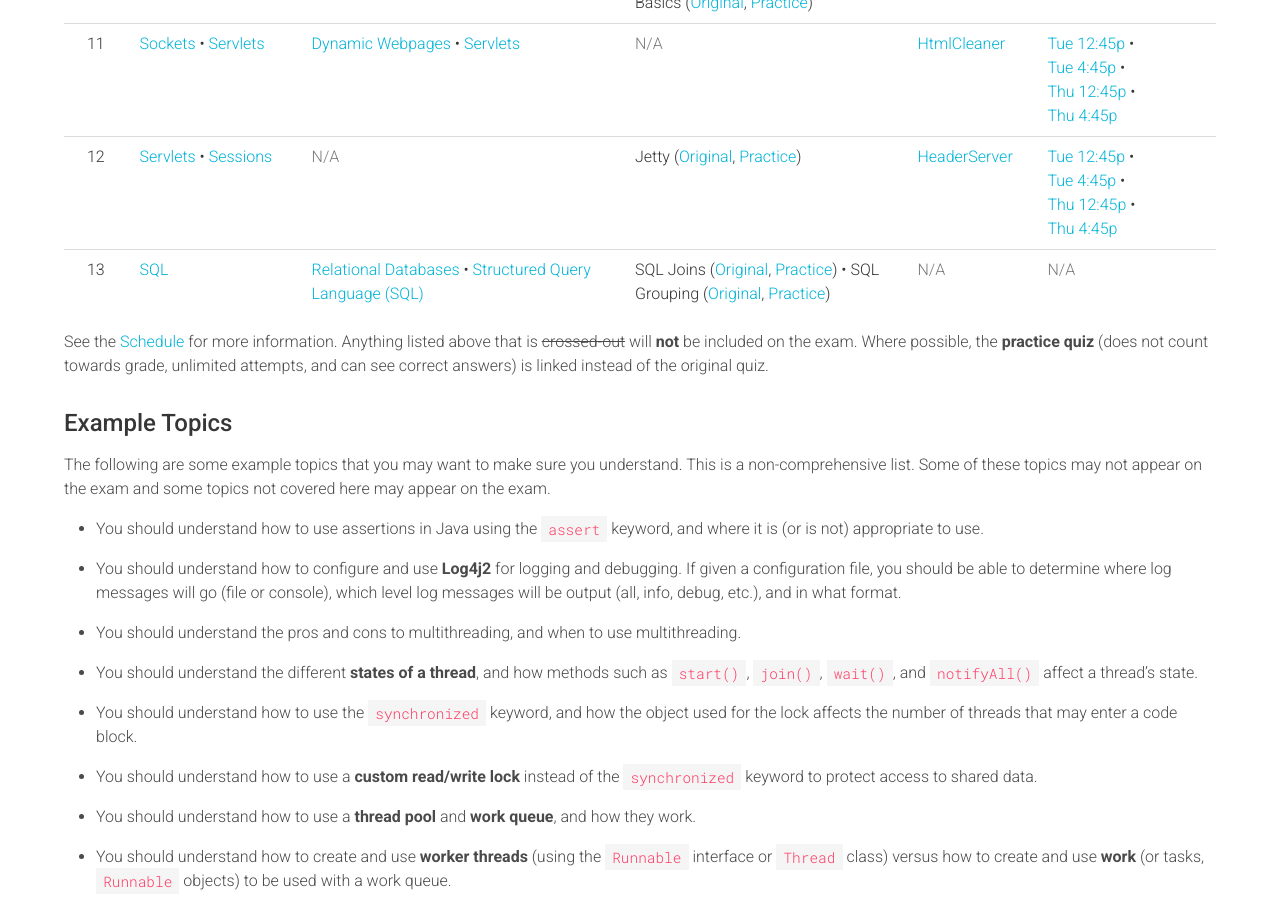
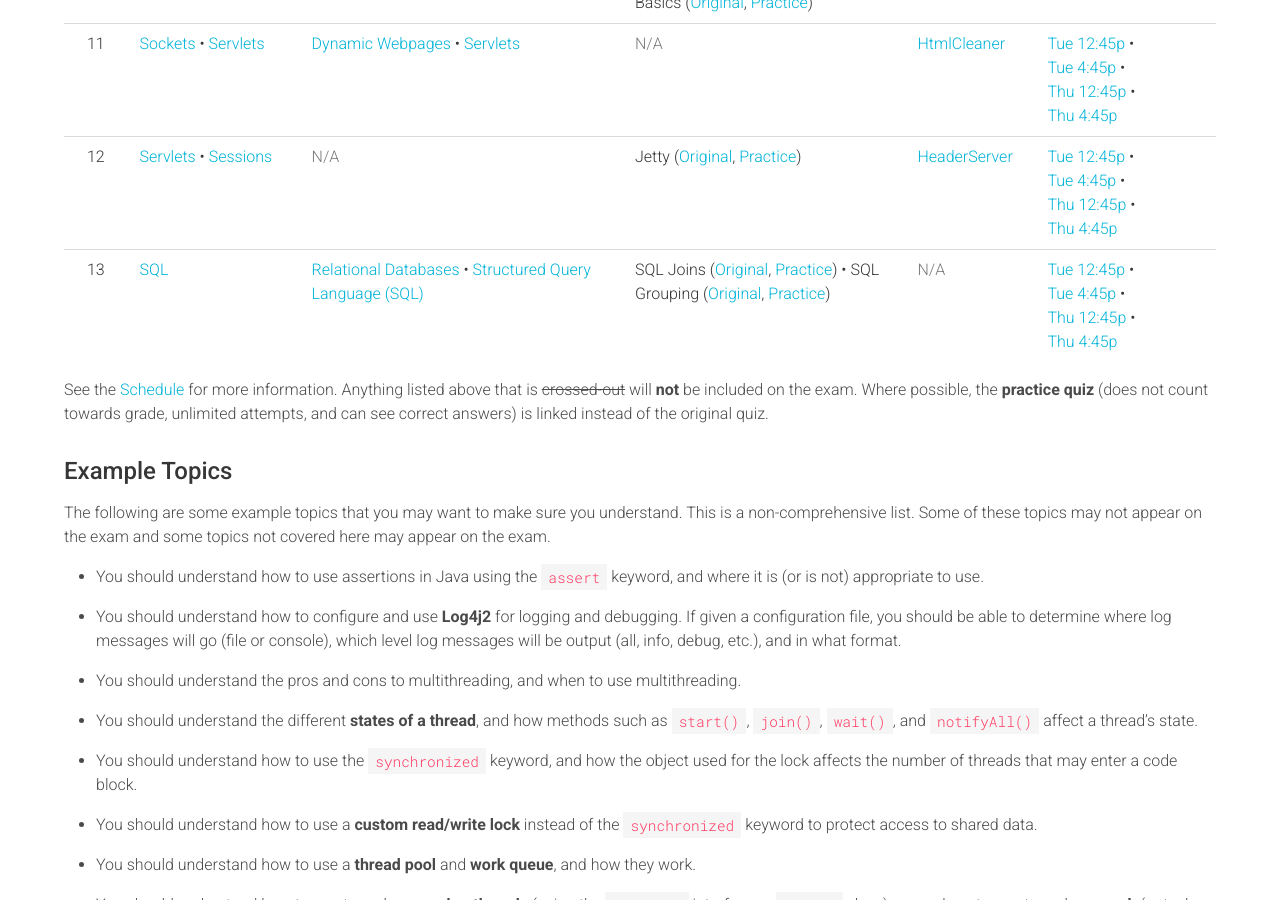
Before and after one commit to usf-cs212-spring2020/usf-cs212-spring2020.github.io, a Jekyll site: the page built from guides/exam-2.md, in a window 1280 px wide and 900 px high, scrolled down 2576 px. Built offline with Jekyll 4.4.1, drawn with Linux system fonts in a browser that asks for light colours.

```diff
--- a/guides/exam-2.md
+++ b/guides/exam-2.md
@@ -214,6 +214,18 @@ weeks:
     - text: 'SQL Grouping'
       original: 'https://usfca.instructure.com/courses/1586786/quizzes/2343373'
       practice: 'https://usfca.instructure.com/courses/1586786/quizzes/2341169'
+
+    videos:
+    - text: 'Tue 12:45p'
+      link: 'https://usfca.zoom.us/recording/share/V-gSWFBhK8qCRt_ZMxMMghACe3bu_m0iIylJ_sVHeCSwIumekTziMw'
+    - text: 'Tue 4:45p'
+      link: 'https://usfca.zoom.us/recording/share/GqfD2iiGIApru7BtmZ_72Ep0Jlayyjn9Bus9LNKGUVCwIumekTziMw'
+
+    - text: 'Thu 12:45p'
+      link: 'https://usfca.zoom.us/recording/share/E8XYZD6-Spa-ofxdZE-4uJRJYZTw4h8OBCl1PKz9tjWwIumekTziMw'
+    - text: 'Thu 4:45p'
+      link: 'https://usfca.zoom.us/recording/share/-5_QBRB5-c2cMVySuh4b9FgqgN5U2jC6LDsnoKSxt1CwIumekTziMw'
+
 
 ---
 
```
Also changed, not shown: _data/schedule.yml (+9 -0 lines).
